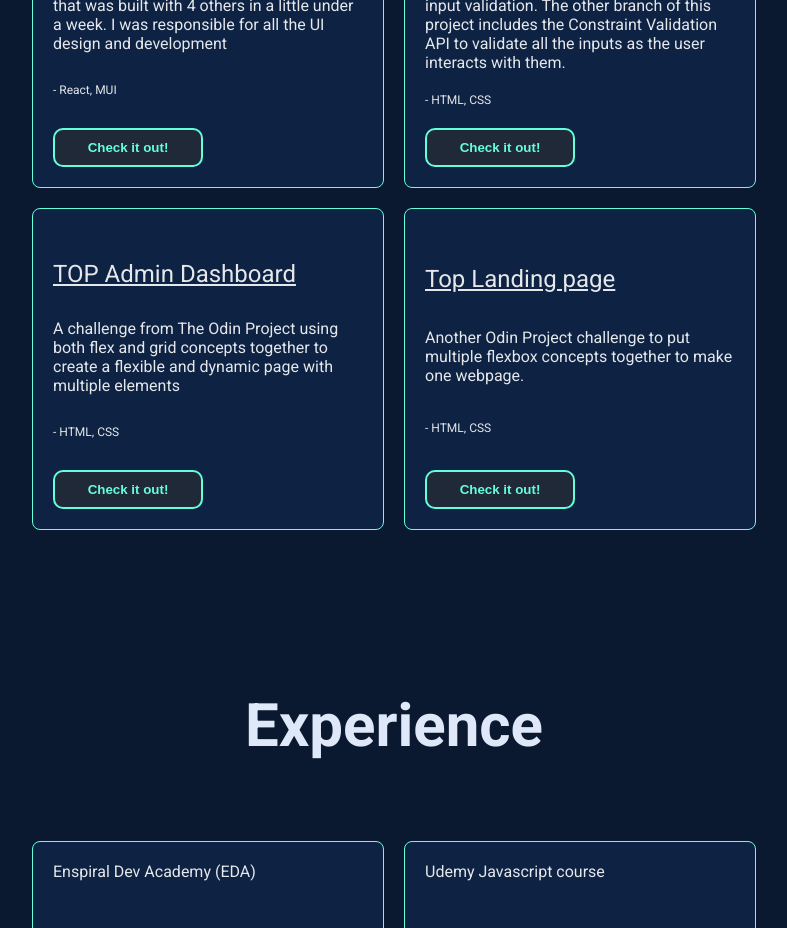
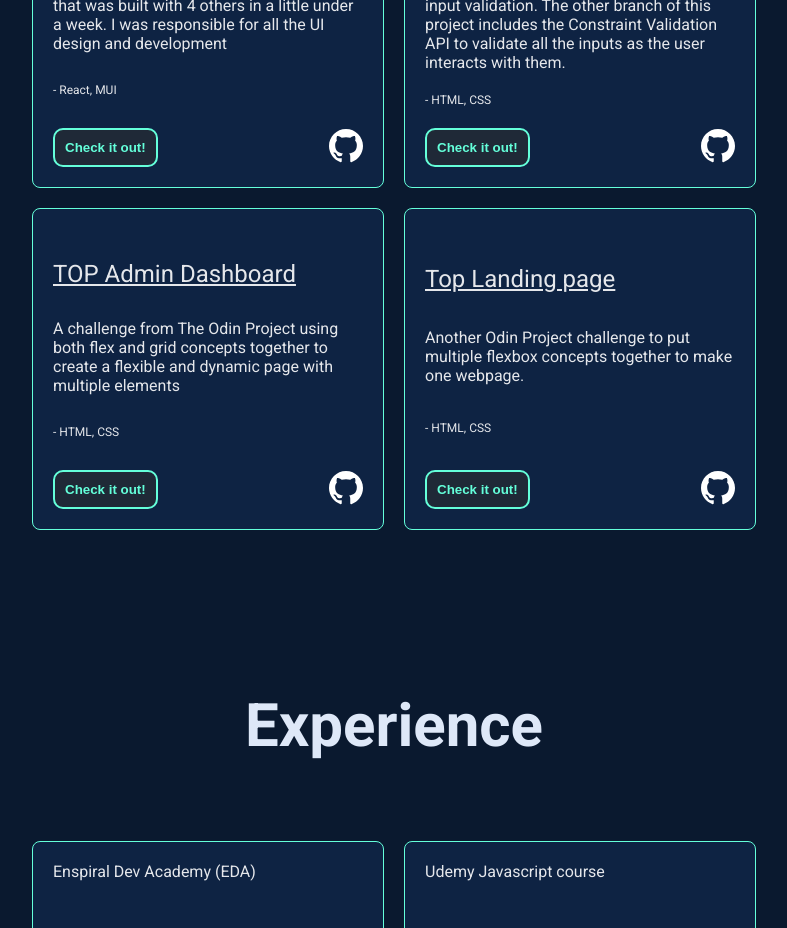
Before and after one commit to Chris-Wagg/personal-website-v3, a React (Create React App) app in the folder personal-website/: page / in a window 1280 px wide. Shown: the part 1940-2868 px from the top of the page, without its empty margins (246-1033 px from the left). Built offline with nearby package versions, Linux system fonts and the light colour scheme.

Commit message:
projects cards links fixed to have both github and live links

```diff
--- a/personal-website/src/App.css
+++ b/personal-website/src/App.css
@@ -180,6 +180,12 @@ a {
 	margin-bottom: 20px;
 }
 
+.link-buttons {
+	display: flex;
+	justify-content: space-between;
+	align-items: center;
+}
+
 /* ----------------------- */
 /* experience section classes */
 
--- a/personal-website/src/components/ProjectCard.jsx
+++ b/personal-website/src/components/ProjectCard.jsx
@@ -1,16 +1,31 @@
 export default function ProjectCard(props) {
-	const { projectName, aboutProject, projectTech, projectLink } = props
+	const { projectName, aboutProject, projectTech, liveLink, githubLink } = props
 	return (
 		<div className="project-card-container">
 			<div className="icon"></div>
 			<div className="project-name">{projectName}</div>
 			<div className="about-project">{aboutProject}</div>
 			<div className="project-tech-list"> - {projectTech}</div>
-			<button className="project-link">
-				<a target="_blank" rel="noopener noreferrer" href={projectLink}>
-					Check it out!
+			<div className="link-buttons">
+				<button className="project-link">
+					<a target="_blank" rel="noopener noreferrer" href={liveLink}>
+						Check it out!
+					</a>
+				</button>
+				<a href={githubLink}>
+					<svg
+						xmlns="http://www.w3.org/2000/svg"
+						width="34"
+						height="34"
+						viewBox="0 0 24 24"
+					>
+						<path
+							d="M12 0c-6.626 0-12 5.373-12 12 0 5.302 3.438 9.8 8.207 11.387.599.111.793-.261.793-.577v-2.234c-3.338.726-4.033-1.416-4.033-1.416-.546-1.387-1.333-1.756-1.333-1.756-1.089-.745.083-.729.083-.729 1.205.084 1.839 1.237 1.839 1.237 1.07 1.834 2.807 1.304 3.492.997.107-.775.418-1.305.762-1.604-2.665-.305-5.467-1.334-5.467-5.931 0-1.311.469-2.381 1.236-3.221-.124-.303-.535-1.524.117-3.176 0 0 1.008-.322 3.301 1.23.957-.266 1.983-.399 3.003-.404 1.02.005 2.047.138 3.006.404 2.291-1.552 3.297-1.23 3.297-1.23.653 1.653.242 2.874.118 3.176.77.84 1.235 1.911 1.235 3.221 0 4.609-2.807 5.624-5.479 5.921.43.372.823 1.102.823 2.222v3.293c0 .319.192.694.801.576 4.765-1.589 8.199-6.086 8.199-11.386 0-6.627-5.373-12-12-12z"
+							fill="#fff"
+						/>
+					</svg>
 				</a>
-			</button>
+			</div>
 		</div>
 	)
 }
--- a/personal-website/src/pages/Projects.jsx
+++ b/personal-website/src/pages/Projects.jsx
@@ -24,36 +24,31 @@ export default function Projects() {
 									in a little under a week. I was responsible for all the UI design
 									and development"
 					projectTech="React, MUI"
-					projectLink="https://github.com/manaia-2021/KIND"
+					liveLink="https://kind-manaia.herokuapp.com"
+					githubLink="https://github.com/manaia-2021/KIND"
 				/>
 				<ProjectCard
 					projectName="TOP Sign up form"
 					aboutProject="A project using flex-box with a little bit of grid. This project focused on forms and input validation. The other branch of this project includes the Constraint Validation API to validate all the inputs as the user interacts with them."
 					projectTech="HTML, CSS"
-					projectLink="https://github.com/Chris-Wagg/TOP-sign-up-form"
+					liveLink="https://chris-wagg.github.io/TOP-sign-up-form/"
+					githubLink="https://github.com/Chris-Wagg/TOP-sign-up-form"
 				/>
 				<ProjectCard
 					projectName="TOP Admin Dashboard"
 					aboutProject="A challenge from The Odin Project using both flex and grid concepts together to create a flexible and dynamic page with multiple elements"
 					projectTech="HTML, CSS"
-					projectLink="https://github.com/Chris-Wagg/TOP-Admin-Dashboard"
+					liveLink="https://chris-wagg.github.io/TOP-Admin-Dashboard/"
+					githubLink="https://github.com/Chris-Wagg/TOP-Admin-Dashboard"
 				/>
 				<ProjectCard
 					projectName="Top Landing page"
 					aboutProject="Another Odin Project challenge to put multiple flexbox concepts together to make one webpage."
 					projectTech="HTML, CSS"
-					projectLink="https://github.com/Chris-Wagg/TOP-landing-page"
+					liveLink="https://chris-wagg.github.io/TOP-landing-page/"
+					githubLink="https://github.com/Chris-Wagg/TOP-landing-page"
 				/>
 			</div>
 		</section>
 	)
 }
-
-{
-	/* <ProjectCard
-					projectName=""
-					aboutProject=""
-					projectTech=""
-					projectLink=""
-				/> */
-}
```
